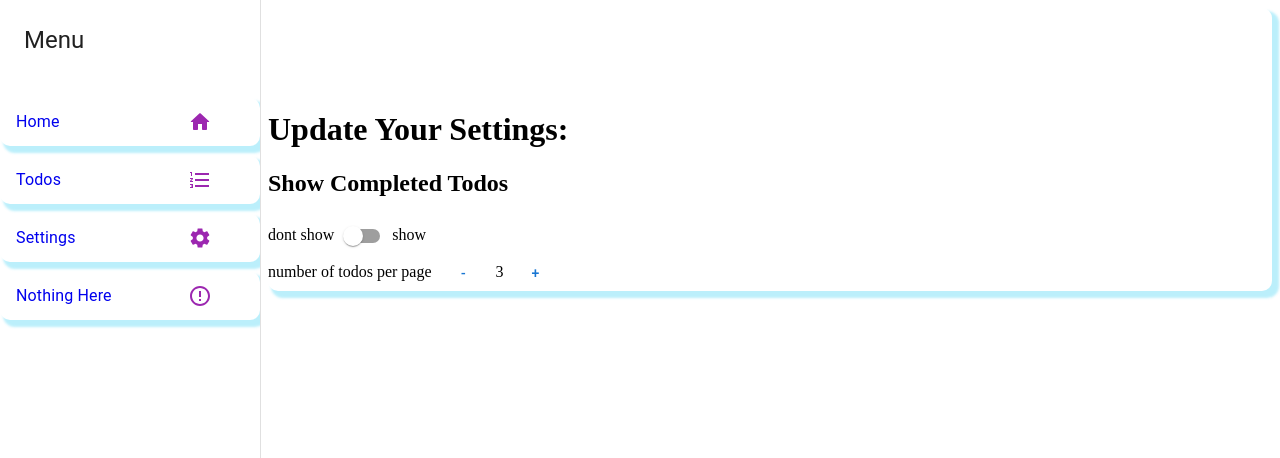
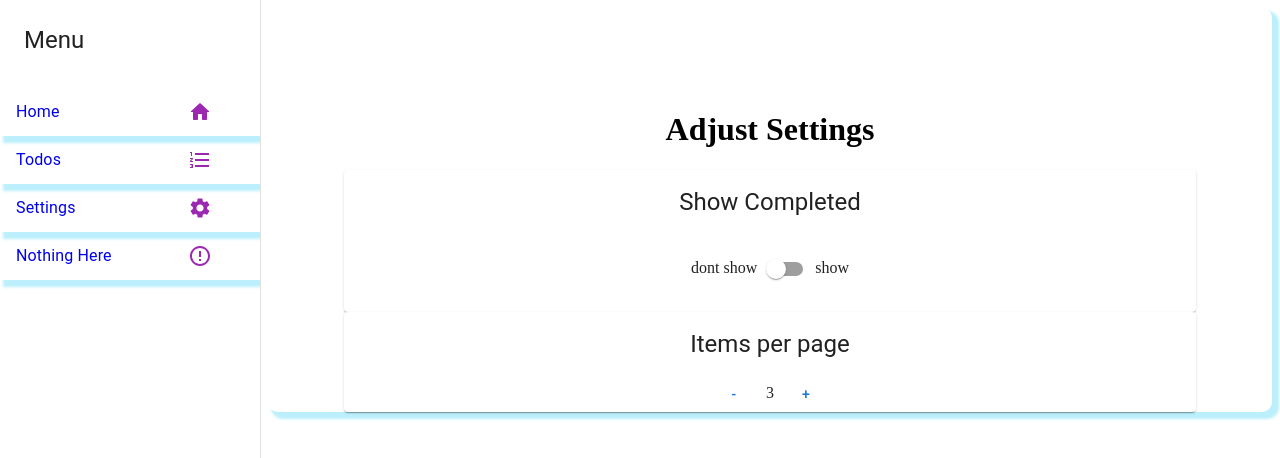
Before and after one commit to antoni909/todo-app, a React (Create React App) app: page /settings in a window 1280 px wide. Shown: the top 458 px of the page. Built offline with nearby package versions, Linux system fonts and the light colour scheme.

Commit message:
adds useStyle hook from MUI to useStyles.js file in hooks dir

```diff
--- a/src/components/Layout.jsx
+++ b/src/components/Layout.jsx
@@ -1,5 +1,6 @@
 import { Link, Outlet } from 'react-router-dom';
-import { makeStyles } from '@material-ui/core'
+// import { makeStyles } from '@material-ui/core'
+import useStyles from '../hooks/useStyles'
 import Drawer from '@mui/material/Drawer';
 import Typography from '@material-ui/core/Typography'
 
@@ -10,44 +11,6 @@ import ListItemText from '@material-ui/core/ListItemText'
 import { HomeRounded, FormatListNumbered, ErrorOutline } from '@mui/icons-material';
 import SettingsIcon from '@mui/icons-material/Settings';
 
-const drawerWidth = 260
-// function that returns an obj using theme arg
-const useStyles = makeStyles((theme)=> {
-  return {
-    active: {
-      backgroundColor: '#f9f9f9',
-    },
-    button: {
-      fontSize: 15,
-      borderRadius: 10,
-      boxShadow: '5px 5px 2.5px 2px rgba(30, 203, 243, .3)',
-      backgroundColor: 'white',
-      '&:hover':{
-        backgroundColor: '#f11f11f11'
-      },
-      marginTop: '10px',
-    },
-    drawer: {
-      width: drawerWidth
-    },
-    drawerPaper: {
-      width: drawerWidth
-    },
-    page: {
-      background: '#f11f11f11',
-      width: '100%',
-      borderRadius: 10,
-      boxShadow: '5px 5px 2.5px 2px rgba(30, 203, 243, .3)',
-    },
-    root : {
-      display: 'flex',
-    },
-    title: {
-      padding: theme.spacing(3)
-    },
-    toolbar: theme.mixins.toolbar,
-  }
-})
 
 const Layout = ({children}) => {
 
--- a/src/components/Settings.jsx
+++ b/src/components/Settings.jsx
@@ -2,6 +2,10 @@ import { useState,useEffect } from 'react'
 
 import Button from '@mui/material/Button';
 import Switch from '@mui/material/Switch';
+import Card from '@mui/material/Card';
+import CardHeader from '@mui/material/CardHeader';
+import CardContent from '@mui/material/CardContent';
+import Container from '@mui/material/Container';
 
 const Settings = () => {
 
@@ -19,23 +23,34 @@ const Settings = () => {
   },[defaults])
 
   return(
-    <div>
-      <h1>Update Your Settings:</h1>
-      <div>
-      <h2>Show Completed Todos</h2>
-      dont show<Switch onChange={()=> setDefaults({...defaults,completedTodos: !defaults.completedTodos}) } value={true} variant="contained"/>show
-      </div>
-      <div>
-        number of todos per page
+      <Container
+          maxWidth="md"
+          align="center"
+
+        >
+          <h1>Adjust Settings</h1>
+          <Card boolean="true">
+            <CardHeader title='Show Completed'></CardHeader>
+            <CardContent>
+              dont show
+              <Switch
+                onChange={()=> setDefaults({...defaults,completedTodos: !defaults.completedTodos})}
+                value={true} variant="contained"
+                />show
+            </CardContent>
+          </Card>
+          <Card boolean="true">
+            <CardHeader title='Items per page'></CardHeader>
               <Button
+                // className={classes.button}
                 onClick={() => setDefaults({...defaults,totalTodos: defaults.totalTodos - 1})}
               > - </Button>
               {defaults.totalTodos}
               <Button
                 onClick={() => setDefaults({...defaults,totalTodos: defaults.totalTodos + 1})}
               > + </Button>
-      </div>
-    </div>
+          </Card>
+      </Container>
   )
 }
 export default Settings;
--- /dev/null
+++ b/src/hooks/useStyles.js
@@ -0,0 +1,42 @@
+import { makeStyles } from '@material-ui/core'
+
+const drawerWidth = 260
+// function that returns an obj using theme arg
+const useStyles = makeStyles((theme)=> {
+  return {
+    active: {
+      backgroundColor: '#f9f9f9',
+    },
+    button: {
+      fontSize: 15,
+      borderRadius: 10,
+      boxShadow: '5px 5px 2.5px 2px rgba(30, 203, 243, .3)',
+      backgroundColor: 'white',
+      '&:hover':{
+        backgroundColor: '#f11f11f11'
+      },
+      marginTop: '10px',
+    },
+    drawer: {
+      width: drawerWidth
+    },
+    drawerPaper: {
+      width: drawerWidth
+    },
+    page: {
+      background: '#f11f11f11',
+      width: '100%',
+      borderRadius: 10,
+      boxShadow: '5px 5px 2.5px 2px rgba(30, 203, 243, .3)',
+    },
+    root : {
+      display: 'flex',
+    },
+    title: {
+      padding: theme.spacing(3)
+    },
+    toolbar: theme.mixins.toolbar,
+  }
+})
+
+export default useStyles;
```
Lines whose indentation alone changed are shown as unchanged.
